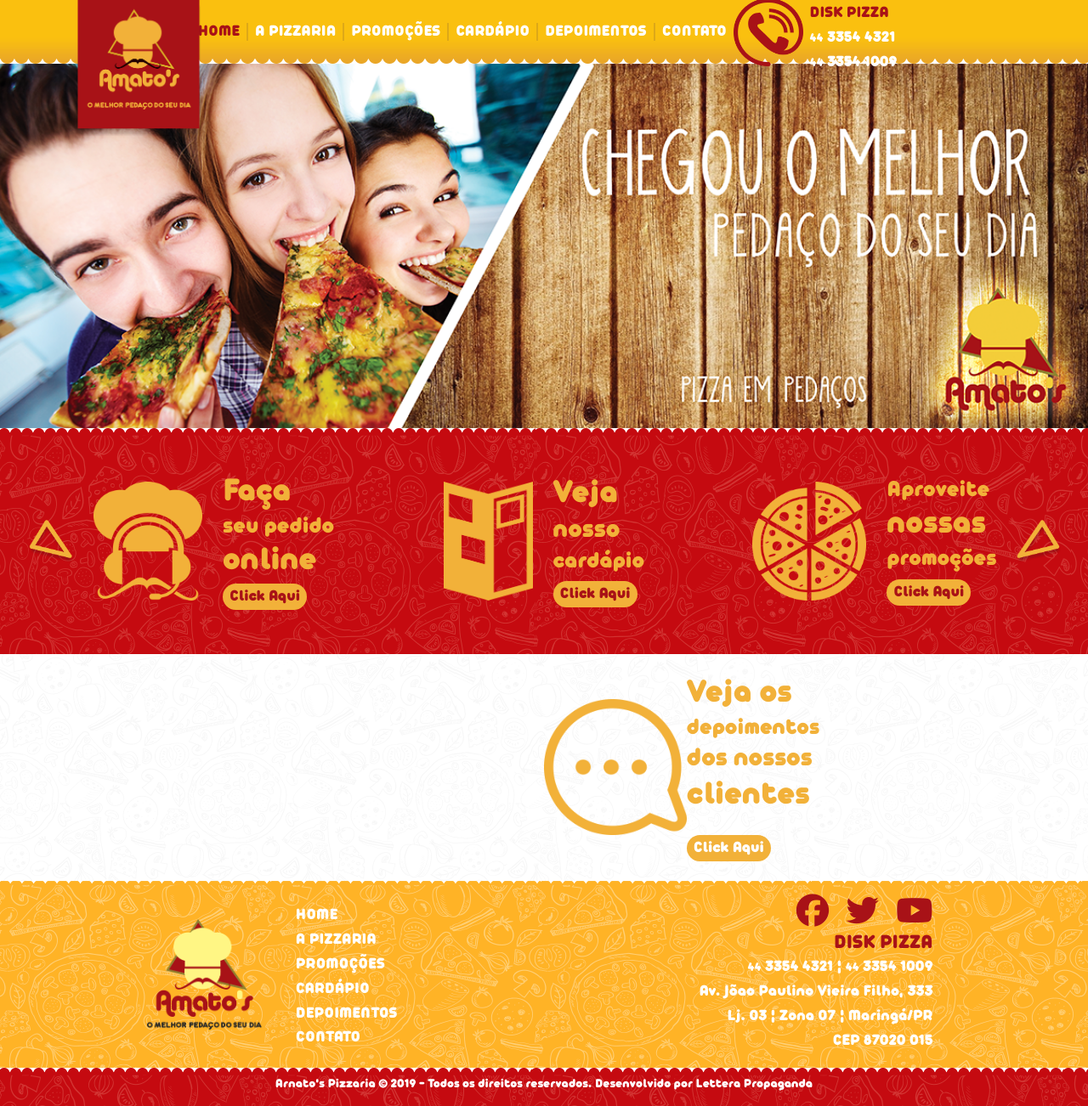
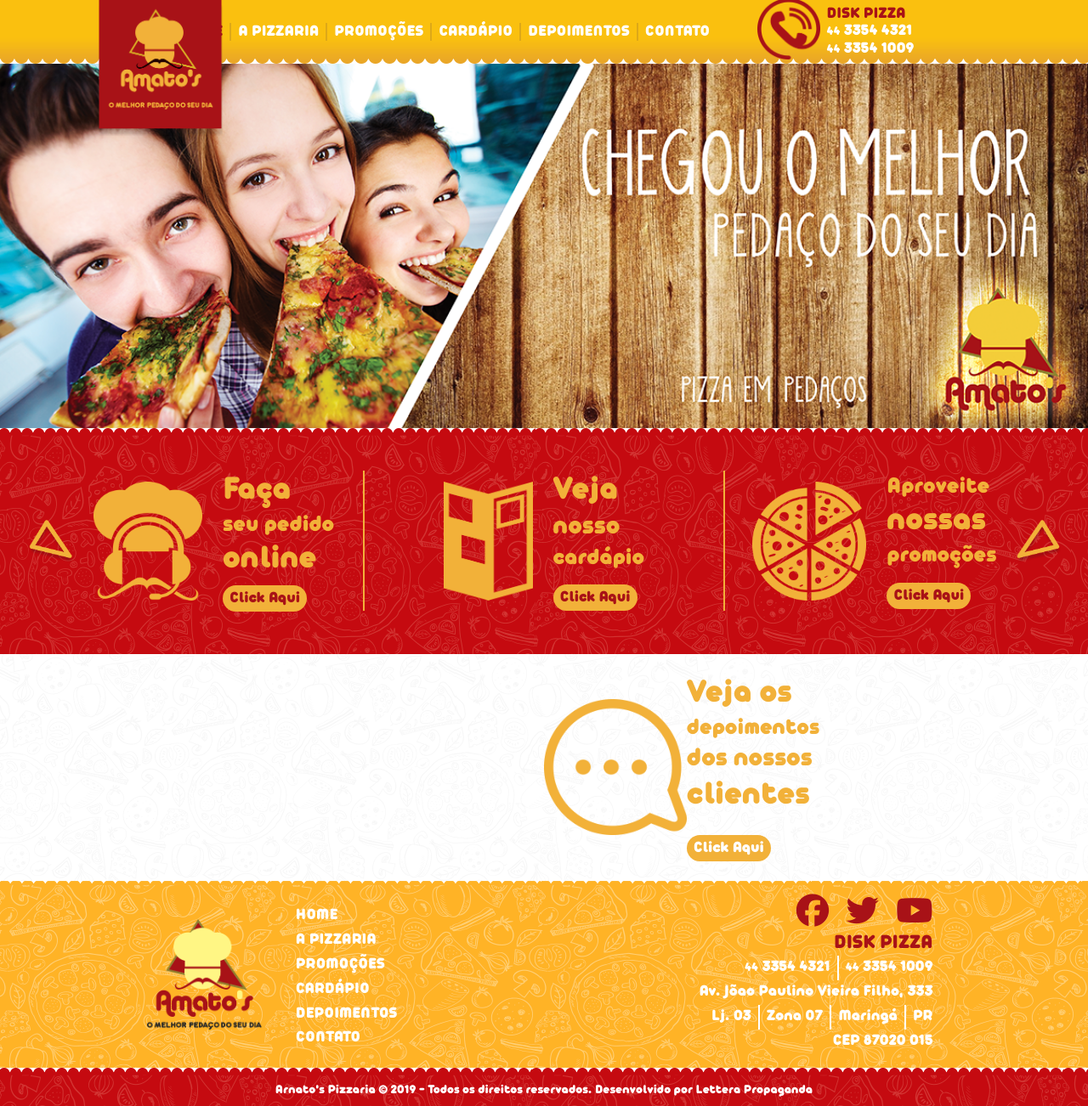
Before and after one commit to appvitor/portfolio-HTML-CSS-BootStrap, a PHP site: page / in a window 1280 px wide. Shown: the whole page at 85% size. Run offline with PHP 8.4, Linux system fonts and the light colour scheme; some libraries are stand-ins or nearby versions.

Commit message:
improvements  positions, borders, divs

```diff
--- a/pizzaria-HTML-CSS-Bootstrap/css/style.css
+++ b/pizzaria-HTML-CSS-Bootstrap/css/style.css
@@ -26,21 +26,21 @@ li {
 #mainLogo {
 	height: 20vh;
 	z-index: 1;
-	left: 7vw;
+	left: 9vw;
 }
 .navbar {
 	background-image: url("../img/bg1.png");
 	height: 75px;
 }
 .navbar img {
-	max-height: 10vh;
+	height: 10vh;
 }
 .nav-link {
 	line-height: 5px;
 	border-right: 2px solid #dda818;
 }
-#linkContato {
-	border: none;
+.navFones {
+	line-height: 20px;
 }
 a:hover {
 	color: #a81217;
@@ -67,6 +67,10 @@ a:hover {
 .parteAcoes a:hover {
 	background-color: white;
 }
+#acaoMeio {
+	border-left: 2px solid #f2b139;
+	border-right: 2px solid #f2b139;
+}
 .parteDepoimentos {
 	height: 267px;
 	background-image: url("../img/bg3.png");
@@ -88,6 +92,9 @@ a:hover {
 .parteContato img {
 	max-height: 130px;
 }
+.contatoBorder {
+	border-right: 2px solid white;
+}
 .rodape {
 	height: 45px;
 	background-image: url("../img/bg5.png");
--- a/pizzaria-HTML-CSS-Bootstrap/index.html
+++ b/pizzaria-HTML-CSS-Bootstrap/index.html
@@ -28,20 +28,24 @@
 				<a class="nav-link colorWhite" href="">DEPOIMENTOS</a>
 			</li>
 			<li class="nav-item">
-				<a id="linkContato" class="nav-link colorWhite" href="">CONTATO</a>
+				<a class="nav-link colorWhite border-0" href="">CONTATO</a>
 			</li>
 		</ul>
-		<div class="d-flex align-items-center">
-			<img src="img/fone.png">
-			<div class="ml-2">
-				<p class="mb-0 mt-3 colorRed">DISK PIZZA</p>
+		<div class="d-flex align-items-center ml-5">
+			<img src="img/fone.png" class="pb-2">
+			<div class="ml-2 navFones">
+				<p class="mb-0 colorRed">DISK PIZZA</p>
 				<a href="4433544321" class="text-decoration-none colorWhite"><small>44</small> 3354 4321</a><br>
 				<a href="4433541009" class="text-decoration-none colorWhite"><small>44</small> 3354 1009</a>
 			</div>
 		</div>
 	</nav>
 	<!-- FIM HEADER-->
-	<img src="img/outdoor.png" class="img-fluid">
+	<!-- INICIO OUTDOOR-->
+	<div class="d-flex justify-content-between align-items-center">
+		<img src="img/outdoor.png" class="img-fluid">
+	</div>
+	<!-- FIM OUTDOOR-->
 	<!-- INICIO PARTE AÇÕES-->
 	<div class="container-fluid align-items-stretch parteAcoes colorYellow">
 		<div class="row align-items-center">
@@ -49,34 +53,34 @@
 				<div class="row align-items-center justify-content-center">
 					<img src="img/fatiaE.png" class="imgFatias">
 					<img src="img/logo2.png" class="ml-4">
-					<span class="ml-4">
+					<div class="ml-4">
 						<h1>Faça</h1>
 						<h3>seu pedido</h3>
-						<h1 class="mb-1">online</h1>
+						<h1 class="mb-2">online</h1>
 						<a href="" class="text-decoration-none rounded-pill p-2 colorRed">Click Aqui</a>
-					</span>
+					</div>
 				</div>
 			</div>
 			<div class="col-md-4">
-				<div class="row align-items-center justify-content-center">
+				<div id="acaoMeio" class="row align-items-center justify-content-center">
 					<img src="img/menu.png">
-					<span class="ml-4">
+					<div class="ml-4">
 						<h1>Veja</h1>
 						<h2>nosso</h2>
-						<h3 class="mb-2">cardápio</h3>
+						<h3 class="mb-3">cardápio</h3>
 						<a href="" class="text-decoration-none rounded-pill p-2 colorRed">Click Aqui</a>
-					</span>
+					</div>
 				</div>
 			</div>
 			<div class="col-md-4">
 				<div class="row align-items-center justify-content-center">
 					<img src="img/pizza.png">
-					<span class="ml-4 mr-4">
+					<div class="ml-4 mr-4">
 						<h3>Aproveite</h3>
 						<h1>nossas</h1>
-						<h3 class="mb-2">promoções</h3>
+						<h3 class="mb-3">promoções</h3>
 						<a href="" class="text-decoration-none rounded-pill p-2 colorRed">Click Aqui</a>
-					</span>
+					</div>
 					<img src="img/fatiaD.png" class="imgFatias">
 				</div>
 			</div>
@@ -99,13 +103,13 @@
 			<div class="col-md-6">
 				<div class="row align-items-center">
 					<img src="img/chat.png">
-					<span>
+					<div>
 						<h1>Veja os</h1>
 						<h3>depoimentos</h3>
 						<h2>dos nossos</h2>
 						<h1 class="mb-4">clientes</h1>
 						<a href="" class="text-decoration-none rounded-pill p-2 colorWhite">Click Aqui</a>
-					</span>
+					</div>
 				</div>
 			</div>
 		</div>
@@ -117,7 +121,7 @@
 			<div class="col-md-6">
 				<div class="row justify-content-center align-items-center">
 					<img src="img/logo3.png">
-					<span>
+					<div>
 						<ul class="mt-4">
 							<li>
 								<a href="" class="text-decoration-none colorWhite">HOME</a>
@@ -138,11 +142,11 @@
 								<a href="" class="text-decoration-none colorWhite">CONTATO</a>
 							</li>
 						</ul>
-					</span>
+					</div>
 				</div>
 			</div>
 			<div class="col-md-6 d-flex flex-column align-items-center">
-				<span class="mt-3 text-right">
+				<div class="mt-3 text-right">
 					<a href="https://facebook.com" class="mr-3 text-decoration-none colorRed">
 						<i class="fab fa-facebook fa-2x  m"></i>
 					</a>
@@ -153,18 +157,26 @@
 						<i class="fab fa-youtube fa-2x"></i>
 					</a>
 					<h4 class="colorRed">DISK PIZZA</h4>
-					<p class="mb-0"><small>44</small> 3354 4321 ¦ <small>44</small> 3354 1009</p>
+					<div class="d-flex justify-content-end">
+						<p class="mb-0 pr-2 contatoBorder"><small>44</small> 3354 4321 </p>
+						<p class="mb-0 pl-2"> <small>44</small> 3354 1009 </p>
+					</div>
 					<p class="mb-0">Av. Jõao Paulino Vieira Filho, 333</p>
-					<p class="mb-0">Lj. 03 ¦ Zona 07 ¦ Maringá/PR</p>
+					<div class="d-flex justify-content-end">
+						<p class="mb-0 pr-2 contatoBorder">Lj. 03 </p>
+						<p class="mb-0 pr-2 pl-2 contatoBorder"> Zona 07 </p>
+						<p class="mb-0 pr-2 pl-2 contatoBorder"> Maringá </p>
+						<p class="mb-0 pl-2"> PR </p>
+					</div>
 					<p class="mb-0">CEP 87020 015</p>
-				</span>
+				</div>
 			</div>
 		</div>
 	</div>
 	<!-- FIM PARTE CONTATO -->
 	<!-- INICIO RODAPE -->
-	<div class="rodape text-center">
-		<p class="pt-2">Arnato's Pizzaria &copy 2019 - Todos os direitos reservados. Desenvolvido por Lettera Propaganda</p>
+	<div class="rodape d-flex justify-content-center align-items-center">
+		<p class="mb-0 mt-2">Arnato's Pizzaria &copy 2019 - Todos os direitos reservados. Desenvolvido por Lettera Propaganda</p>
 	</div>
 	<!-- FIM RODAPE -->
 
```
